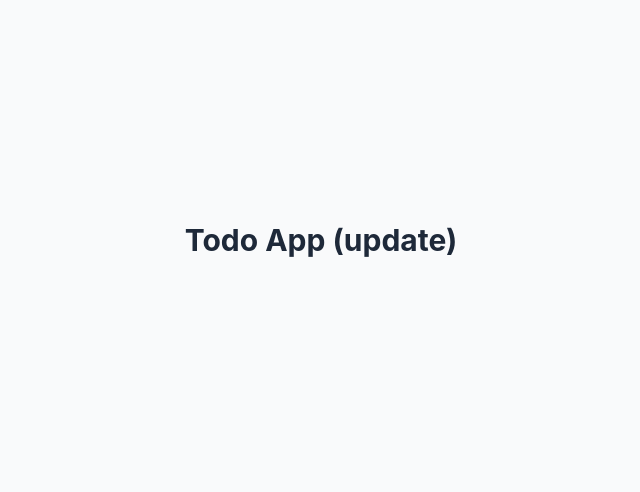
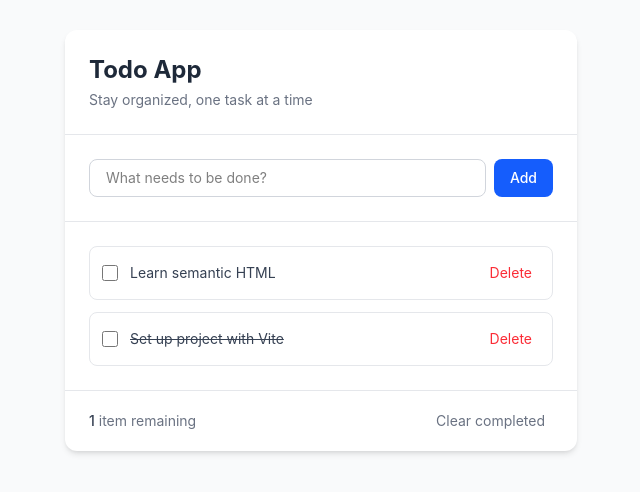
Before and after one commit to lorie-castillano/todo, a React (Vite) app: page / in a window 1280 px wide. Shown: the part 160-652 px from the top of the page, without its empty margins (319-959 px from the left). Built offline with nearby package versions, Linux system fonts and the light colour scheme.

Commit message:
feat: add semantic HTML layout with accessibility support

```diff
--- a/src/App.tsx
+++ b/src/App.tsx
@@ -1,7 +1,89 @@
 function App() {
   return (
-    <div className="min-h-screen bg-gray-50 flex items-center justify-center">
-      <h1 className="text-3xl font-bold text-gray-800">Todo App (update)</h1>
+    <div className="min-h-screen bg-gray-50 flex items-center justify-center p-4">
+      <main className="w-full max-w-lg bg-white rounded-xl shadow-md">
+        <header className="p-6 border-b border-gray-200">
+          <h1 className="text-2xl font-bold text-gray-800">Todo App</h1>
+          <p className="text-sm text-gray-500 mt-1">Stay organized, one task at a time</p>
+        </header>
+
+        <section aria-label="Add new todo" className="p-6 border-b border-gray-200">
+          <form
+            onSubmit={(e) => e.preventDefault()}
+            className="flex gap-2"
+          >
+            <label htmlFor="todo-input" className="sr-only">
+              New todo
+            </label>
+            <input
+              id="todo-input"
+              type="text"
+              placeholder="What needs to be done?"
+              className="flex-1 rounded-lg border border-gray-300 px-4 py-2 text-sm focus:outline-none focus:ring-2 focus:ring-blue-500 focus:border-transparent"
+              autoComplete="off"
+            />
+            <button
+              type="submit"
+              className="rounded-lg bg-blue-600 px-4 py-2 text-sm font-medium text-white hover:bg-blue-700 focus:outline-none focus:ring-2 focus:ring-blue-500 focus:ring-offset-2"
+            >
+              Add
+            </button>
+          </form>
+        </section>
+
+        <section aria-label="Todo list" className="p-6">
+          <ul className="space-y-3" role="list">
+            <li className="flex items-center gap-3 rounded-lg border border-gray-200 p-3">
+              <input
+                type="checkbox"
+                id="todo-1"
+                className="h-4 w-4 rounded border-gray-300 text-blue-600 focus:ring-blue-500"
+                aria-label="Mark todo as complete"
+              />
+              <label htmlFor="todo-1" className="flex-1 text-sm text-gray-700">
+                Learn semantic HTML
+              </label>
+              <button
+                type="button"
+                className="text-sm text-red-500 hover:text-red-700 focus:outline-none focus:ring-2 focus:ring-red-500 rounded px-2 py-1"
+                aria-label="Delete todo: Learn semantic HTML"
+              >
+                Delete
+              </button>
+            </li>
+            <li className="flex items-center gap-3 rounded-lg border border-gray-200 p-3">
+              <input
+                type="checkbox"
+                id="todo-2"
+                className="h-4 w-4 rounded border-gray-300 text-blue-600 focus:ring-blue-500"
+                aria-label="Mark todo as complete"
+              />
+              <label htmlFor="todo-2" className="flex-1 text-sm text-gray-700 line-through text-gray-400">
+                Set up project with Vite
+              </label>
+              <button
+                type="button"
+                className="text-sm text-red-500 hover:text-red-700 focus:outline-none focus:ring-2 focus:ring-red-500 rounded px-2 py-1"
+                aria-label="Delete todo: Set up project with Vite"
+              >
+                Delete
+              </button>
+            </li>
+          </ul>
+        </section>
+
+        <footer className="px-6 py-4 border-t border-gray-200 flex justify-between items-center">
+          <p className="text-sm text-gray-500">
+            <span className="font-medium text-gray-700">1</span> item remaining
+          </p>
+          <button
+            type="button"
+            className="text-sm text-gray-500 hover:text-gray-700 focus:outline-none focus:ring-2 focus:ring-gray-400 rounded px-2 py-1"
+          >
+            Clear completed
+          </button>
+        </footer>
+      </main>
     </div>
   )
 }
```
